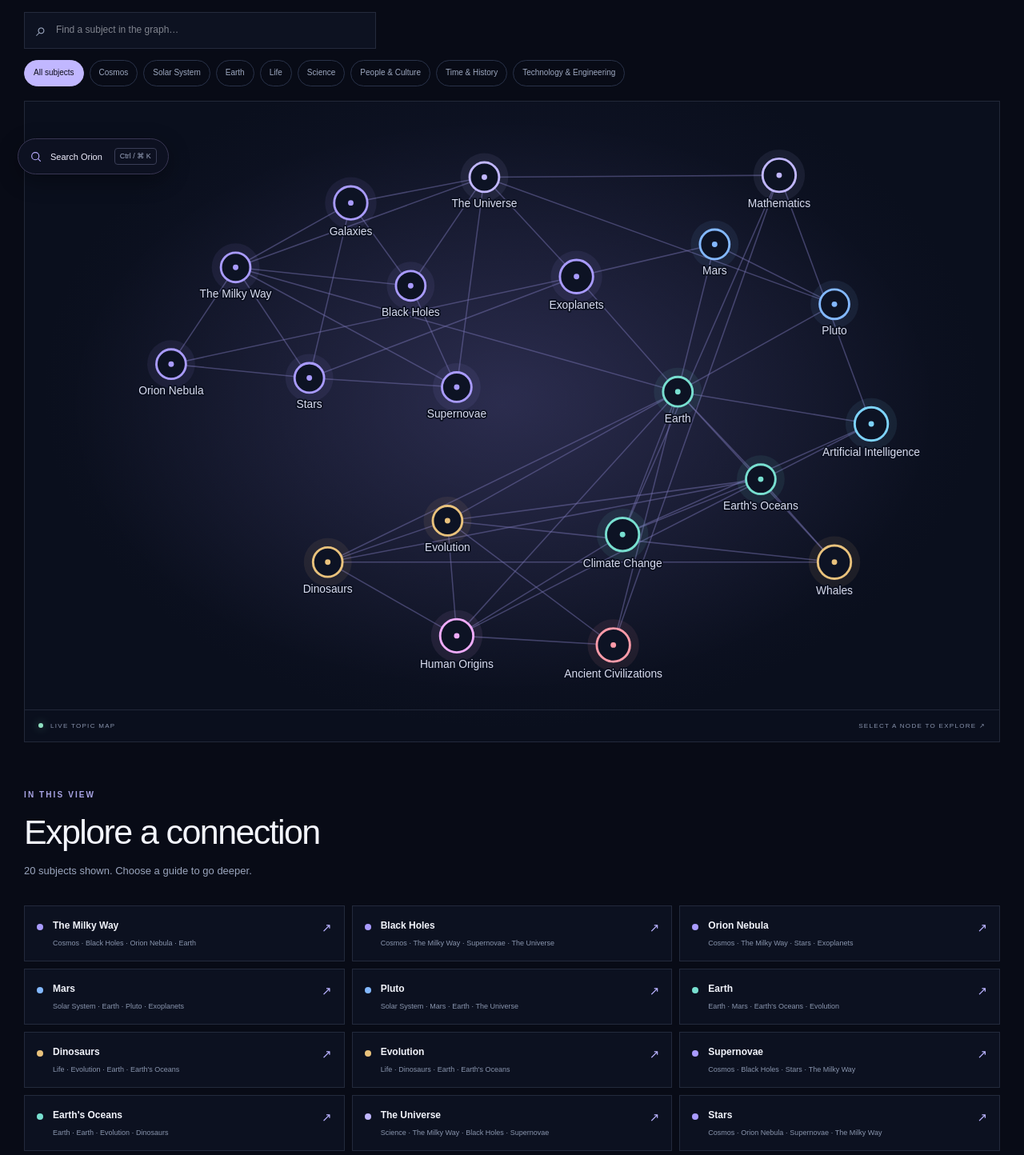
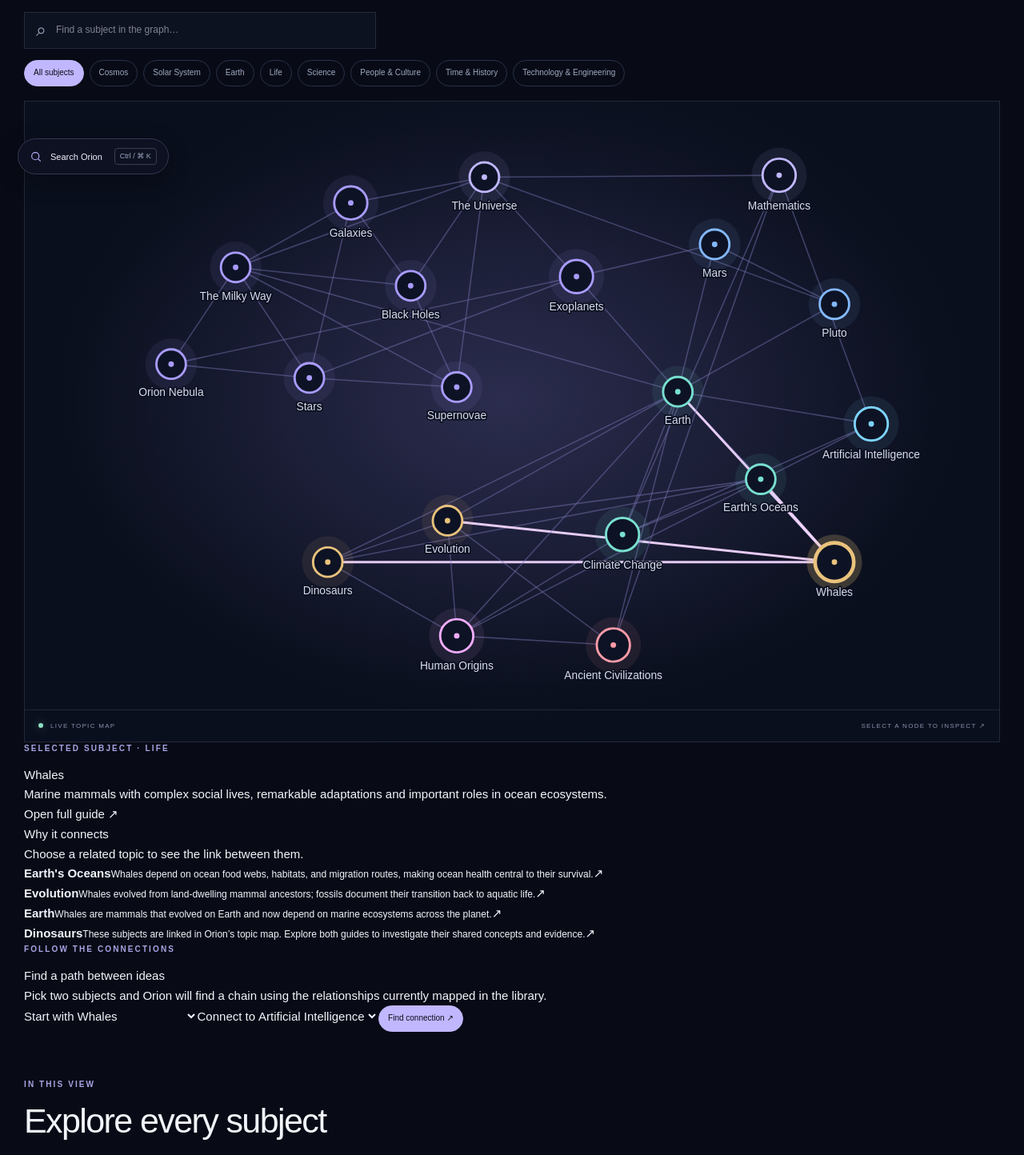
Before and after one commit to ih-rakib/Orion, a Next.js app: page /knowledge-graph in a window 1280 px wide. Shown: the part 560-2004 px from the top of the page at 80% size. Built offline with nearby package versions, Linux system fonts and the light colour scheme.

Commit message:
Explain knowledge graph relationships and add path finder

```diff
--- a/components/knowledge-graph.tsx
+++ b/components/knowledge-graph.tsx
@@ -4,84 +4,167 @@ import Link from "next/link";
 import { useMemo, useState } from "react";
 import { subjects, type OrionCategory } from "@/lib/content";
 
-type Point = { x: number; y: number };
-const positions: Record<string, Point> = {
-  universe:{x:470,y:82}, galaxies:{x:325,y:110}, "milky-way":{x:200,y:180}, "black-holes":{x:390,y:200},
-  "orion-nebula":{x:130,y:285}, stars:{x:280,y:300}, supernovae:{x:440,y:310}, exoplanets:{x:570,y:190},
-  mars:{x:720,y:155}, pluto:{x:850,y:220}, earth:{x:680,y:315}, oceans:{x:770,y:410},
-  "climate-change":{x:620,y:470}, whales:{x:850,y:500}, evolution:{x:430,y:455}, dinosaurs:{x:300,y:500},
-  "human-origins":{x:440,y:580}, "ancient-civilizations":{x:610,y:590}, mathematics:{x:790,y:80},
+type Point={x:number;y:number};
+const positions:Record<string,Point>={
+  universe:{x:470,y:82},galaxies:{x:325,y:110},"milky-way":{x:200,y:180},"black-holes":{x:390,y:200},
+  "orion-nebula":{x:130,y:285},stars:{x:280,y:300},supernovae:{x:440,y:310},exoplanets:{x:570,y:190},
+  mars:{x:720,y:155},pluto:{x:850,y:220},earth:{x:680,y:315},oceans:{x:770,y:410},
+  "climate-change":{x:620,y:470},whales:{x:850,y:500},evolution:{x:430,y:455},dinosaurs:{x:300,y:500},
+  "human-origins":{x:440,y:580},"ancient-civilizations":{x:610,y:590},mathematics:{x:790,y:80},
   "artificial-intelligence":{x:890,y:350},
 };
-const categoryColors: Record<OrionCategory,string> = {
+const categoryColors:Record<OrionCategory,string>={
   "Cosmos":"#a99bff","Solar System":"#83b8ff","Earth":"#78dfd0","Life":"#e9c27c",
   "Time & History":"#ff9ba9","Science":"#c1b7ff","Technology & Engineering":"#7dd3fc","People & Culture":"#f0abfc",
 };
-const slugTitle = (slug:string) => subjects.find((subject)=>subject.slug===slug)?.title ?? slug;
+const slugTitle=(slug:string)=>subjects.find(s=>s.slug===slug)?.title??slug;
+const pairKey=(a:string,b:string)=>[a,b].sort().join("|");
+const relationshipNotes:Record<string,string>={
+  "black-holes|milky-way":"A supermassive black hole lies at the Milky Way’s centre, and black holes also form through stellar evolution.",
+  "black-holes|supernovae":"Some stellar-mass black holes can form when massive stars collapse after their lives end; not every supernova leaves one behind.",
+  "black-holes|universe":"Black holes help astronomers test gravity and study some of the universe’s most energetic environments.",
+  "milky-way|orion-nebula":"The Orion Nebula is a nearby star-forming region inside our own Milky Way galaxy.",
+  "orion-nebula|stars":"The Orion Nebula is a stellar nursery where gas and dust collapse to form new stars.",
+  "exoplanets|stars":"Exoplanets orbit stars beyond our Sun, and astronomers often detect them by observing their effects on starlight.",
+  "earth|mars":"Earth and Mars are rocky planets that preserve clues about how terrestrial worlds evolve.",
+  "earth|oceans":"Earth’s oceans regulate climate, move heat around the planet, and support an extraordinary diversity of life.",
+  "climate-change|earth":"Climate change alters Earth’s energy balance and affects weather patterns, ice, ecosystems, and sea level.",
+  "climate-change|oceans":"Oceans absorb much of the excess heat from global warming and also take up carbon dioxide, changing marine conditions.",
+  "dinosaurs|evolution":"Dinosaurs are one branch of the evolutionary tree; birds are living dinosaurs descended from theropods.",
+  "dinosaurs|earth":"Fossils and rock layers reveal how dinosaurs lived in changing environments across ancient Earth.",
+  "evolution|oceans":"Life evolved in aquatic environments, and oceans remain important settings for biodiversity and evolutionary change.",
+  "evolution|whales":"Whales evolved from land-dwelling mammal ancestors; fossils document their transition back to aquatic life.",
+  "oceans|whales":"Whales depend on ocean food webs, habitats, and migration routes, making ocean health central to their survival.",
+  "ancient-civilizations|human-origins":"Human origins explores the much longer story of our species; ancient civilizations cover later societies, cities, and states.",
+  "ancient-civilizations|mathematics":"Early societies developed practical mathematics for calendars, trade, surveying, architecture, and administration.",
+  "artificial-intelligence|mathematics":"Modern AI relies on mathematical ideas including linear algebra, probability, statistics, and optimization.",
+  "artificial-intelligence|climate-change":"AI can help analyse climate data and model complex systems, but its computing also uses energy and resources.",
+  "artificial-intelligence|human-origins":"Comparing human cognition and artificial intelligence raises questions about learning, language, reasoning, and what intelligence means.",
+  "galaxies|milky-way":"The Milky Way is the galaxy that contains our Solar System; galaxies come in many shapes and sizes.",
+  "galaxies|universe":"Galaxies are vast collections of stars, gas, dust, and dark matter distributed throughout the observable universe.",
+  "galaxies|stars":"Stars are the building blocks of galaxies, whose gravity binds stellar populations into enormous systems.",
+  "earth|evolution":"Earth’s changing environments have shaped the evolution of life over billions of years.",
+  "earth|universe":"Earth is one planet orbiting one star in the Milky Way, within the observable universe.",
+  "mathematics|universe":"Mathematics provides tools for describing patterns in nature and building models of physical processes.",
+  "mars|pluto":"Mars and Pluto are very different worlds, but comparing them helps explain how planetary science classifies and studies Solar System bodies.",
+  "mars|exoplanets":"Studying Mars alongside exoplanets helps scientists compare rocky worlds and ask which environments might support life.",
+  "evolution|human-origins":"Human origins is part of evolutionary biology, drawing on fossils, genetics, archaeology, and comparative anatomy.",
+  "earth|whales":"Whales are mammals that evolved on Earth and now depend on marine ecosystems across the planet.",
+};
+function explain(a:string,b:string){
+  return relationshipNotes[pairKey(a,b)]??`These subjects are linked in Orion’s topic map. Explore both guides to investigate their shared concepts and evidence.`;
+}
+function shortestPath(from:string,to:string):string[]{
+  if(from===to)return[from];
+  const queue:string[][]=[[from]],visited=new Set([from]);
+  while(queue.length){
+    const path=queue.shift()!,last=path[path.length-1];
+    const current=subjects.find(s=>s.slug===last);
+    for(const next of current?.related??[]){
+      if(visited.has(next))continue;
+      const nextPath=[...path,next];
+      if(next===to)return nextPath;
+      visited.add(next);queue.push(nextPath);
+    }
+  }
+  return[];
+}
 
 export function KnowledgeGraph(){
   const [activeCategory,setActiveCategory]=useState<OrionCategory|"All">("All");
   const [query,setQuery]=useState("");
-  const nodes=useMemo(()=>subjects.filter((subject)=>{
-    const matchesCategory=activeCategory==="All"||subject.category===activeCategory;
-    const text=(subject.title+" "+subject.summary+" "+subject.category).toLowerCase();
-    return matchesCategory&&text.includes(query.trim().toLowerCase());
+  const [selectedSlug,setSelectedSlug]=useState("whales");
+  const [pathFrom,setPathFrom]=useState("whales");
+  const [pathTo,setPathTo]=useState("artificial-intelligence");
+  const [showPath,setShowPath]=useState(false);
+  const nodes=useMemo(()=>subjects.filter(subject=>{
+    const categoryMatch=activeCategory==="All"||subject.category===activeCategory;
+    const q=query.trim().toLowerCase();
+    return categoryMatch&&(!q||(subject.title+" "+subject.summary+" "+subject.category+" "+subject.slug).toLowerCase().includes(q));
   }),[activeCategory,query]);
-  const visibleSlugs=new Set(nodes.map((node)=>node.slug));
+  const visibleSlugs=new Set(nodes.map(n=>n.slug));
   const edges=useMemo(()=>{
     const seen=new Set<string>();
-    return subjects.flatMap((subject)=>subject.related.map((slug)=>{
-      const key=[subject.slug,slug].sort().join("|");
+    return subjects.flatMap(subject=>subject.related.map(slug=>{
+      const key=pairKey(subject.slug,slug);
       if(seen.has(key)||!positions[slug]||!positions[subject.slug])return null;
-      seen.add(key);
-      return {id:key,from:subject.slug,to:slug};
+      seen.add(key);return{id:key,from:subject.slug,to:slug};
     }).filter((edge):edge is {id:string;from:string;to:string}=>edge!==null));
   },[]);
-  const categories=Array.from(new Set(subjects.map((subject)=>subject.category)));
+  const categories=Array.from(new Set(subjects.map(subject=>subject.category)));
+  const selected=subjects.find(subject=>subject.slug===selectedSlug)??subjects[0];
+  const selectedRelated=selected.related.map(slug=>subjects.find(s=>s.slug===slug)).filter((s):s is (typeof subjects)[number]=>Boolean(s));
+  const path=showPath?shortestPath(pathFrom,pathTo):[];
+  const pathEdges=new Set(path.slice(1).map((slug,i)=>pairKey(path[i],slug)));
 
   return <main id="main-content" className="knowledge-graph-page">
     <section className="graph-hero">
       <Link href="/" className="back-link">← Back to Orion</Link>
       <p className="eyebrow">THE KNOWLEDGE GRAPH · EXPLORE THE CONNECTIONS</p>
       <h1>Nothing exists<br/>in isolation<span className="hero-period">.</span></h1>
-      <p>Every subject is a doorway into another. Follow the lines between worlds, life, history, and ideas to see how knowledge fits together.</p>
+      <p>Choose any topic to see what it connects to, why the relationship matters, and how to follow a path between seemingly different ideas.</p>
       <div className="graph-stats"><span><strong>{subjects.length}</strong> connected subjects</span><span><strong>{edges.length}</strong> relationships mapped</span><span>EXPANDING WITH ORION</span></div>
     </section>
     <section className="graph-workspace" aria-label="Interactive knowledge graph">
       <div className="graph-toolbar">
-        <label className="graph-search"><span aria-hidden="true">⌕</span><input value={query} onChange={(event)=>setQuery(event.target.value)} placeholder="Find a subject in the graph…" aria-label="Find a subject in the graph"/></label>
+        <label className="graph-search"><span aria-hidden="true">⌕</span><input value={query} onChange={event=>setQuery(event.target.value)} placeholder="Find a subject in the graph…" aria-label="Find a subject in the graph"/></label>
         <div className="graph-filters" aria-label="Filter graph by category">
           <button type="button" className={activeCategory==="All"?"graph-filter active":"graph-filter"} onClick={()=>setActiveCategory("All")}>All subjects</button>
-          {categories.map((category)=><button type="button" key={category} className={activeCategory===category?"graph-filter active":"graph-filter"} onClick={()=>setActiveCategory(category)}>{category}</button>)}
+          {categories.map(category=><button type="button" key={category} className={activeCategory===category?"graph-filter active":"graph-filter"} onClick={()=>setActiveCategory(category)}>{category}</button>)}
         </div>
       </div>
       <div className="graph-canvas-wrap">
         <svg className="knowledge-graph-svg" viewBox="0 0 1000 660" role="img" aria-labelledby="graph-svg-title graph-svg-description">
           <title id="graph-svg-title">Orion subject connection map</title>
-          <desc id="graph-svg-description">A network of subjects connected by their related-topic links. Select a node to open its subject guide.</desc>
+          <desc id="graph-svg-description">Select a topic to learn why it connects to other subjects. Use the path finder below to explore a chain of related topics.</desc>
           <defs><radialGradient id="graph-glow"><stop offset="0%" stopColor="#aaa0ff" stopOpacity=".14"/><stop offset="100%" stopColor="#aaa0ff" stopOpacity="0"/></radialGradient></defs>
           <ellipse cx="490" cy="330" rx="470" ry="310" fill="url(#graph-glow)"/>
-          {edges.map((edge)=>{
+          {edges.map(edge=>{
             const from=positions[edge.from],to=positions[edge.to];
             const visible=visibleSlugs.has(edge.from)&&visibleSlugs.has(edge.to);
-            return <line key={edge.id} x1={from.x} y1={from.y} x2={to.x} y2={to.y} className={visible?"graph-edge":"graph-edge graph-edge-muted"} />;
+            const highlighted=pathEdges.has(edge.id)||edge.from===selectedSlug||edge.to===selectedSlug;
+            return <g key={edge.id}><line x1={from.x} y1={from.y} x2={to.x} y2={to.y} className={visible?"graph-edge":"graph-edge graph-edge-muted"} style={highlighted?{stroke:"#f2d5ff",strokeOpacity:".95",strokeWidth:2.6}:undefined}/></g>;
           })}
-          {nodes.map((subject)=>{
-            const point=positions[subject.slug];
-            const degree=subject.related.length;
-            const radius=10+Math.min(degree,4)*2;
-            return <a key={subject.slug} href={"/subjects/"+subject.slug} className="graph-node-link" aria-label={"Explore "+subject.title}>
-              <title>{subject.title} — {subject.category}. Open subject guide.</title>
-              <circle cx={point.x} cy={point.y} r={radius+10} fill={categoryColors[subject.category]} opacity=".08"/>
-              <circle cx={point.x} cy={point.y} r={radius} fill="#0d1324" stroke={categoryColors[subject.category]} strokeWidth="2.5" className="graph-node"/>
+          {nodes.map(subject=>{
+            const point=positions[subject.slug],radius=10+Math.min(subject.related.length,4)*2,active=subject.slug===selectedSlug,pathNode=showPath&&path.includes(subject.slug);
+            return <g key={subject.slug} role="button" tabIndex={0} aria-label={"Select "+subject.title} aria-pressed={active} className="graph-node-link" onClick={()=>setSelectedSlug(subject.slug)} onKeyDown={event=>{if(event.key==="Enter"||event.key===" "){event.preventDefault();setSelectedSlug(subject.slug);}}}>
+              <title>{subject.title} — {subject.category}. Select to inspect connections.</title>
+              <circle cx={point.x} cy={point.y} r={radius+12} fill={categoryColors[subject.category]} opacity={active||pathNode?".22":".08"}/>
+              <circle cx={point.x} cy={point.y} r={active?radius+3:radius} fill="#0d1324" stroke={categoryColors[subject.category]} strokeWidth={active?4:2.5} className="graph-node"/>
               <circle cx={point.x} cy={point.y} r="3" fill={categoryColors[subject.category]}/>
-              <text x={point.x} y={point.y+radius+17} textAnchor="middle" className="graph-node-label">{subject.title}</text>
-            </a>;
+              <text x={point.x} y={point.y+radius+19} textAnchor="middle" className="graph-node-label">{subject.title}</text>
+            </g>;
           })}
         </svg>
-        <div className="graph-canvas-caption"><span><span className="live-dot"/> LIVE TOPIC MAP</span><span>SELECT A NODE TO EXPLORE ↗</span></div>
+        <div className="graph-canvas-caption"><span><span className="live-dot"/> LIVE TOPIC MAP</span><span>SELECT A NODE TO INSPECT ↗</span></div>
       </div>
-      {nodes.length===0?<div className="empty-state"><span aria-hidden="true">⌕</span><h3>No matching subjects</h3><p>Try another keyword or switch to all subjects.</p><button type="button" className="text-button" onClick={()=>{setQuery("");setActiveCategory("All");}}>Reset graph</button></div>:<div className="graph-subject-list"><div className="section-heading"><div><p className="eyebrow">IN THIS VIEW</p><h2>{activeCategory==="All"?"Explore a connection":activeCategory}</h2><p className="section-description">{nodes.length} subjects shown. Choose a guide to go deeper.</p></div></div><div className="graph-subject-grid">{nodes.map((subject)=><Link key={subject.slug} href={"/subjects/"+subject.slug} className="graph-subject-card"><span className="graph-subject-dot" style={{backgroundColor:categoryColors[subject.category]}}/><span><strong>{subject.title}</strong><small>{subject.category} · {subject.related.map(slugTitle).slice(0,3).join(" · ")}</small></span><span aria-hidden="true">↗</span></Link>)}</div></div>}
+      <div className="graph-detail-panel">
+        <div className="graph-detail-main">
+          <p className="eyebrow">SELECTED SUBJECT · {selected.category.toUpperCase()}</p>
+          <h2>{selected.title}</h2>
+          <p>{selected.summary}</p>
+          <Link href={"/subjects/"+selected.slug} className="graph-open-guide">Open full guide <span aria-hidden="true">↗</span></Link>
+        </div>
+        <div className="graph-detail-connections">
+          <h3>Why it connects</h3>
+          <p className="graph-detail-intro">Choose a related topic to see the link between them.</p>
+          {selectedRelated.map(related=><button type="button" key={related.slug} className="graph-relationship" onClick={()=>setSelectedSlug(related.slug)}>
+            <span className="graph-relationship-line" style={{backgroundColor:categoryColors[related.category]}}/>
+            <span className="graph-relationship-copy"><strong>{related.title}</strong><small>{explain(selected.slug,related.slug)}</small></span>
+            <span className="graph-relationship-arrow" aria-hidden="true">↗</span>
+          </button>)}
+        </div>
+      </div>
+      <section className="graph-pathfinder" aria-labelledby="pathfinder-heading">
+        <div><p className="eyebrow">FOLLOW THE CONNECTIONS</p><h2 id="pathfinder-heading">Find a path between ideas</h2><p>Pick two subjects and Orion will find a chain using the relationships currently mapped in the library.</p></div>
+        <div className="graph-path-controls">
+          <label>Start with<select value={pathFrom} onChange={event=>{setPathFrom(event.target.value);setShowPath(false);}}>{subjects.map(s=><option key={s.slug} value={s.slug}>{s.title}</option>)}</select></label>
+          <label>Connect to<select value={pathTo} onChange={event=>{setPathTo(event.target.value);setShowPath(false);}}>{subjects.map(s=><option key={s.slug} value={s.slug}>{s.title}</option>)}</select></label>
+          <button type="button" className="graph-filter active graph-find-path" onClick={()=>setShowPath(true)}>Find connection ↗</button>
+        </div>
+        {showPath&&<div className="graph-path-result" aria-live="polite">{path.length?<><p>{path.length-1} connection{path.length===2?"":"s"} between these subjects</p><div className="graph-path-steps">{path.map((slug,index)=><span key={slug} className="graph-path-step">{index>0&&<span aria-hidden="true">→</span>}<button type="button" onClick={()=>setSelectedSlug(slug)}>{slugTitle(slug)}</button></span>)}</div><p className="graph-path-note">Each step follows a relationship recorded in Orion. The relationship notes above explain the evidence or concept linking adjacent topics.</p></>:<p>No path is mapped between these topics yet. As Orion grows, more relationships can connect them.</p>}</div>}
+      </section>
+      {nodes.length===0?<div className="empty-state"><span aria-hidden="true">⌕</span><h3>No matching subjects</h3><p>Try another keyword or switch to all subjects.</p><button type="button" className="text-button" onClick={()=>{setQuery("");setActiveCategory("All");}}>Reset graph</button></div>:<div className="graph-subject-list"><div className="section-heading"><div><p className="eyebrow">IN THIS VIEW</p><h2>{activeCategory==="All"?"Explore every subject":activeCategory}</h2><p className="section-description">{nodes.length} subjects shown. Select a node to inspect its relationships.</p></div></div><div className="graph-subject-grid">{nodes.map(subject=><button type="button" key={subject.slug} onClick={()=>setSelectedSlug(subject.slug)} className={"graph-subject-card"+(selectedSlug===subject.slug?" graph-subject-card-active":"")}><span className="graph-subject-dot" style={{backgroundColor:categoryColors[subject.category]}}/><span><strong>{subject.title}</strong><small>{subject.category} · {subject.related.map(slugTitle).slice(0,3).join(" · ")}</small></span><span aria-hidden="true">↗</span></button>)}</div></div>}
     </section>
   </main>;
 }
```
